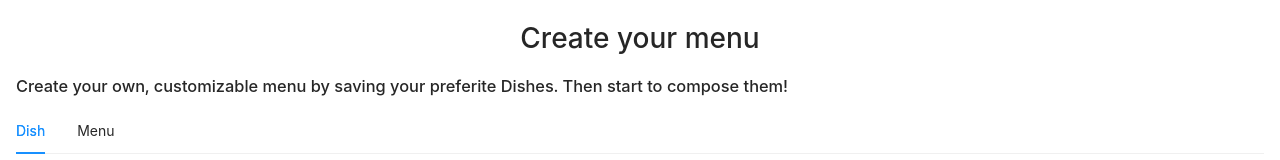
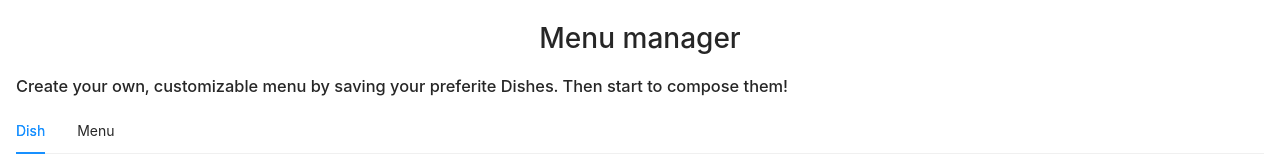
Before and after one commit to andreaperinu/menu-manager-frontend, a React (Create React App) app: page / in a window 1280 px wide. Shown: the top 160 px of the page. Built offline with nearby package versions, Linux system fonts and the light colour scheme; no server answers.

Commit message:
Removed property _id from dishes on menuCreate action

```diff
--- a/src/App.js
+++ b/src/App.js
@@ -6,7 +6,6 @@ import 'antd/dist/antd.css'
 import Dish from './components/Dish/Dish'
 import Menu from './components/Menu/Menu'
 import { A, useStore } from "./store/store";
-import styles from './App.module.css'
 
 const App = () => {
 	const [state, dispatch] = useStore();
@@ -18,7 +17,7 @@ const App = () => {
 
 	return (
 		<>
-			<h1 className={styles.Title}>Create your menu</h1>
+			<h1 style={{ textAlign: 'center' }}>Menu manager</h1>
 
 			<h3>Create your own, customizable menu by saving your preferite Dishes. Then start to compose them!</h3>
 
--- a/src/App.module.css
+++ /dev/null
@@ -1,3 +0,0 @@
-.Title {
-	text-align: center;
-}
--- a/src/components/Menu/MenuForm/MenuForm.js
+++ b/src/components/Menu/MenuForm/MenuForm.js
@@ -20,7 +20,9 @@ const MenuForm = ({ dishes, onCreateMenu, closeForm }) => {
       items: submenuNames.map((submenuName, idx) => ({
         name: submenuName,
         items: transferData[idx] ?
-          dishes.filter(({ _id }) => transferData[idx].find((__id) => __id === _id))
+          dishes
+            .filter(({ _id }) => transferData[idx].find((__id) => __id === _id))
+            .map(({ name, description, price }) => ({ name, description, price }))
           :
           []
       }))
```
